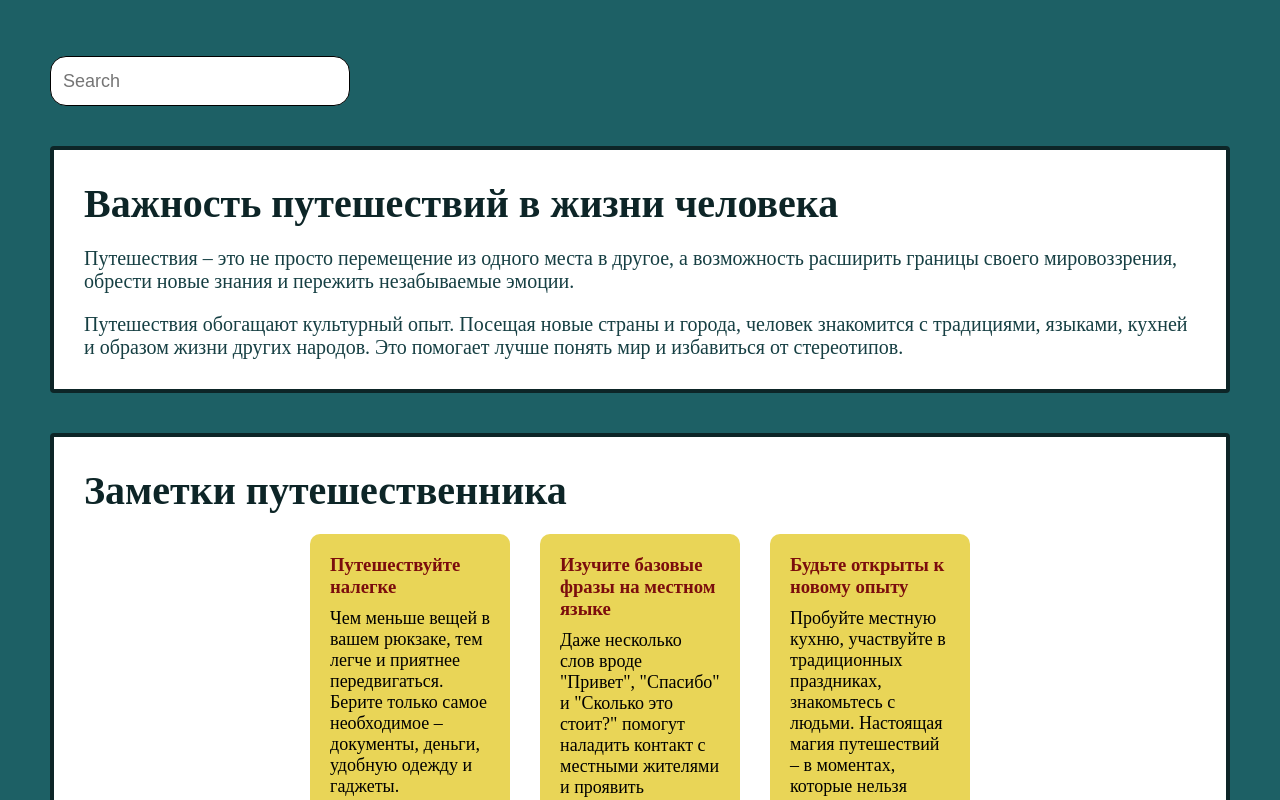
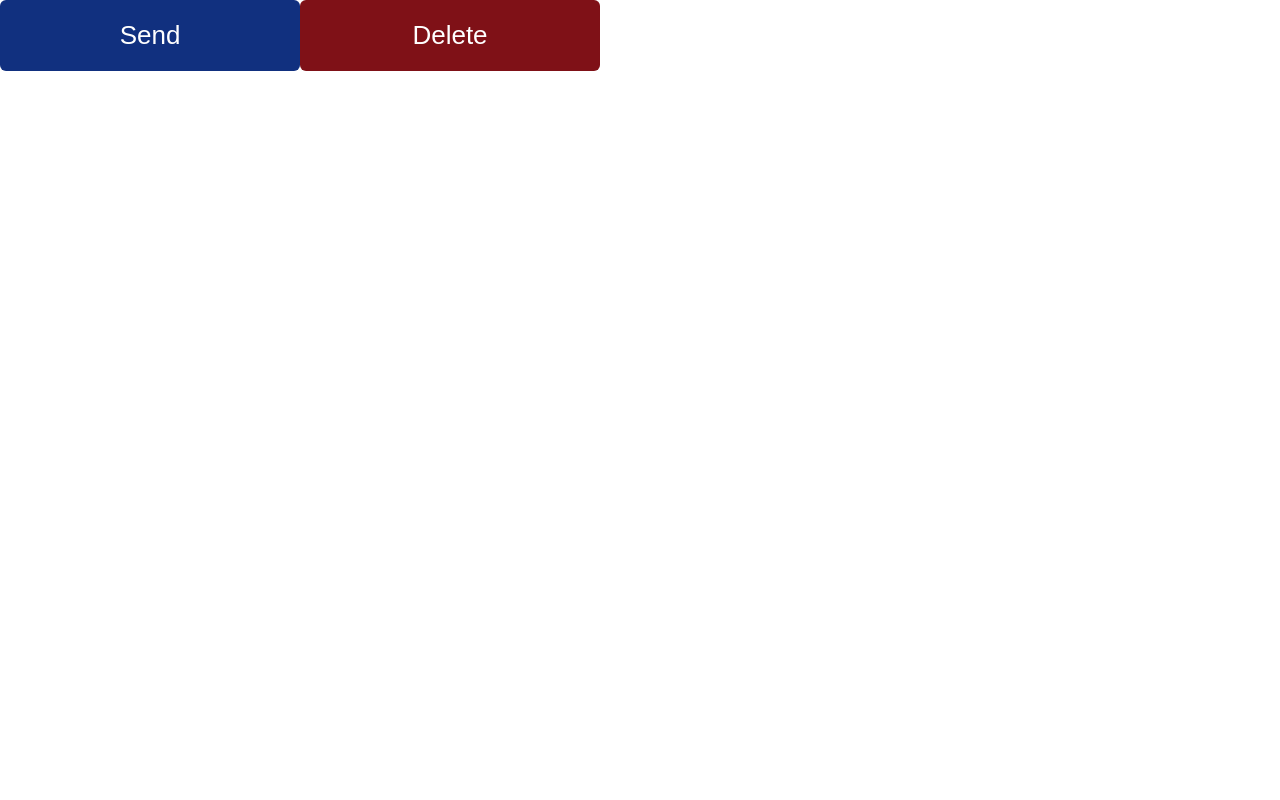
Before and after one commit to VoytenSvyat/55_react_ts_project, a React (Vite) app: page / in a window 1280 px wide. Shown: the top 800 px of the page. Built offline with nearby package versions, Linux system fonts and the light colour scheme.

Commit message:
homework10

```diff
--- a/src/App.tsx
+++ b/src/App.tsx
@@ -8,7 +8,7 @@ import GlobalStyles from "./styles/GlobalStyles";
 // import Lesson07 from "./lessons/Lesson07/Lesson07";
 // import Lesson08 from "./lessons/Lesson08/Lesson08";
 // import Lesson09 from "./lessons/Lesson09/Lesson09";
-import Lesson10 from "./lessons/Lesson10/Lesson10";
+// import Lesson10 from "./lessons/Lesson10/Lesson10";
 
 
 //Homeworks imports:
@@ -16,7 +16,7 @@ import Lesson10 from "./lessons/Lesson10/Lesson10";
 // import Homework07 from "./homeworks/Homework07";
 // import Homework08 from "./homeworks/Homework08/Homework08";
 // import Homework09 from "./homeworks/Homework09/Homework09";
-
+import Homework10 from "./homeworks/Homework10/Homework10";
 function App() {
 
   return (
@@ -31,7 +31,8 @@ function App() {
       {/* <Homework08/> */}
       {/* <Lesson09/> */}
       {/* <Homework09/> */}
-      <Lesson10/>
+      {/* <Lesson10/> */}
+      <Homework10/>
     </>
   )
 }
--- a/src/components/Button/Button.tsx
+++ b/src/components/Button/Button.tsx
@@ -1,4 +1,4 @@
-import './styles.css';
+import { MainButton } from './styles';
 import { ButtonProps } from './types';
 
 // interface ButtonProps {
@@ -9,16 +9,22 @@ import { ButtonProps } from './types';
 //     type?: 'submit' | 'button' | 'reset'
 // }
 
-function Button({name, onClick, disabled = false, type= 'submit' }: ButtonProps ) {
+function Button({
+    name,
+    onClick,
+    disabled = false,
+    type= 'submit',
+    danger
+}: ButtonProps ) {
     return (
-    <button
-        className="main-button"
+    <MainButton
         onClick={onClick}
         disabled={disabled}
         type={type}
+        IsDanger={danger}
     >
         {name}
-    </button>
+    </MainButton>
     )
 }
 
--- /dev/null
+++ b/src/components/Button/styles.ts
@@ -0,0 +1,17 @@
+import styled from "@emotion/styled";
+
+interface ButtonStyledProps {
+  IsDanger?: boolean
+}
+
+export const MainButton = styled.button<ButtonStyledProps>`
+    width: 300px;
+    height: fit-content;
+    padding: 20px;
+    background: ${({IsDanger})=> IsDanger? 'rgb(127, 17, 23)': 'rgb(17, 48, 127)'};
+    border: none;
+    border-radius: 6px;
+    font-size: 26px;
+    color: white;
+    cursor: pointer;
+`;
--- a/src/components/Button/types.ts
+++ b/src/components/Button/types.ts
@@ -3,5 +3,6 @@ export interface ButtonProps {
     // void - если функция ничего не возвращает
     onClick?: () => void,
     disabled?: boolean ,
-    type?: 'submit' | 'button' | 'reset'
+    type?: 'submit' | 'button' | 'reset',
+    danger?: boolean
 }
--- /dev/null
+++ b/src/homeworks/Homework10/Homework10.tsx
@@ -0,0 +1,11 @@
+import Button from "../../components/Button/Button"
+
+function Homework10() {
+    return <><div><Button
+        name='Send' /></div><div><Button
+            danger
+            name='Delete' /></div></>
+
+}
+
+export default Homework10
--- a/src/lessons/Lesson06/Lesson06.tsx
+++ b/src/lessons/Lesson06/Lesson06.tsx
@@ -6,7 +6,9 @@ function Lesson06 (){
     console.log(getAction(TRAFFIC_LIGHT.GREEN));
 
 
-    return <div><Button name='Send'/></div>
+    return <div><Button
+    danger
+    name='Send'/></div>
 }
 
 // Экспорт по умолчания для компонента Lesson06
```
Also changed, not shown: src/components/Button/styles.css (deleted, +0 -11 lines).
